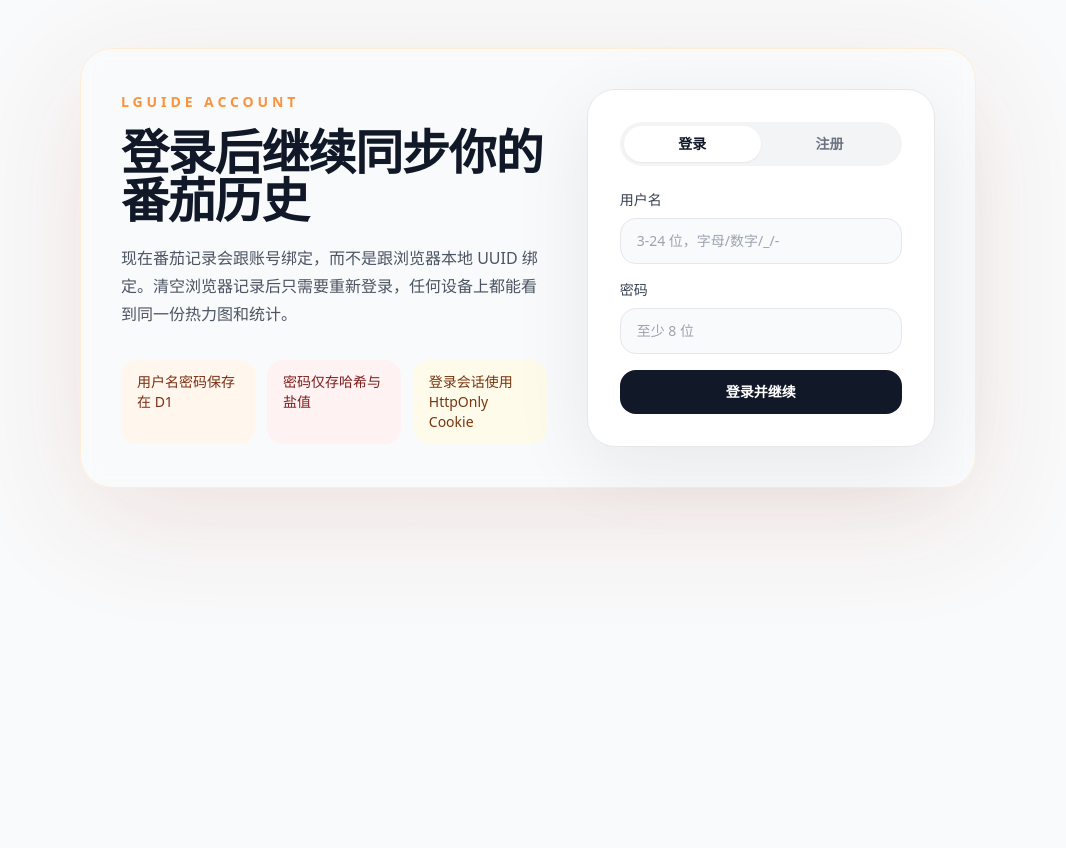
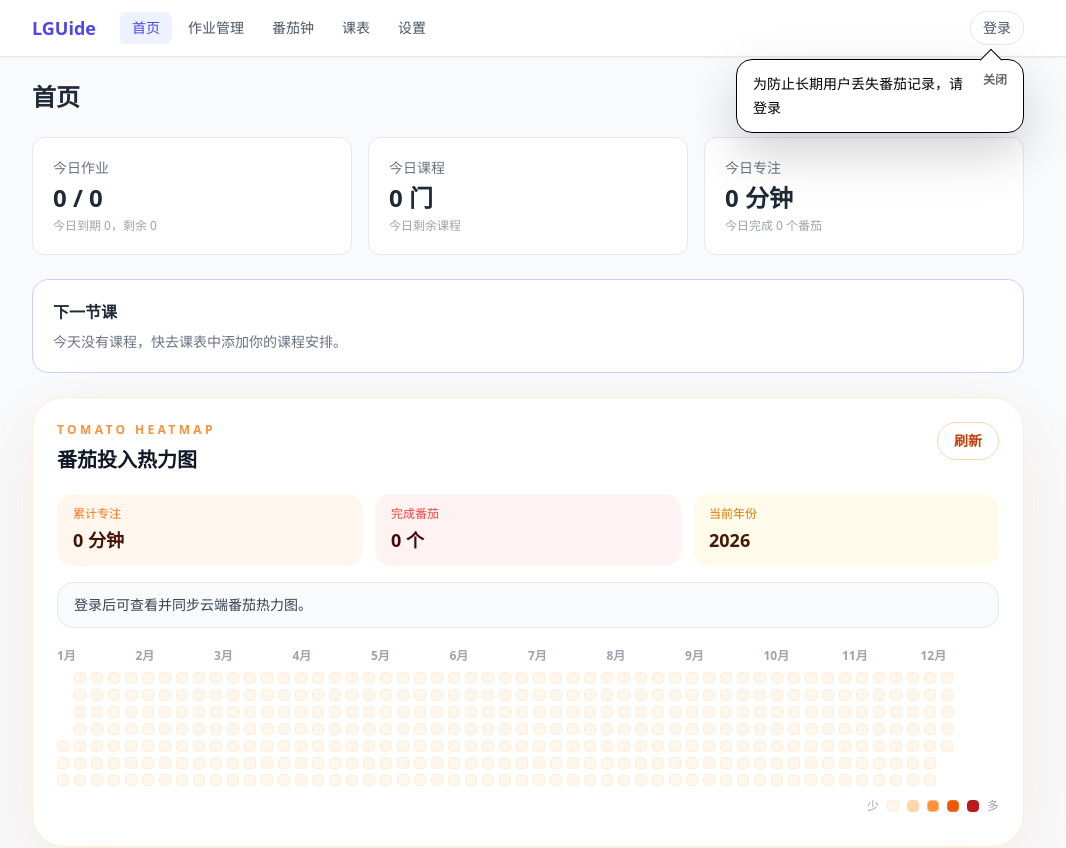
Before and after one commit to W111aaam/LGUide, a React (Vite) app: page / in a window 1280 px wide. Shown: the top 848 px of the page, without its empty margins (112-1178 px from the left). Before the commit the page ends 800 px from the top, so only its background shows below. Built offline with nearby package versions, Linux system fonts and the light colour scheme; no server answers.

Commit message:
D1-login-v2

```diff
--- a/src/components/Auth/AuthGate.jsx
+++ b/src/components/Auth/AuthGate.jsx
@@ -1,7 +1,7 @@
-import { useState } from 'react'
+import { useEffect, useState } from 'react'
 import { useAuth } from '../../context/AuthContext'
 
-function AuthGate() {
+function AuthGate({ isOpen, onClose }) {
   const { login, register } = useAuth()
   const [mode, setMode] = useState('login')
   const [username, setUsername] = useState('')
@@ -9,6 +9,18 @@ function AuthGate() {
   const [confirmPassword, setConfirmPassword] = useState('')
   const [error, setError] = useState('')
   const [isSubmitting, setIsSubmitting] = useState(false)
+  const [isBouncing, setIsBouncing] = useState(false)
+
+  useEffect(() => {
+    if (!isOpen) {
+      setError('')
+      setIsSubmitting(false)
+    }
+  }, [isOpen])
+
+  if (!isOpen) {
+    return null
+  }
 
   async function handleSubmit(event) {
     event.preventDefault()
@@ -26,6 +38,7 @@ function AuthGate() {
       } else {
         await register({ username, password })
       }
+      onClose()
     } catch (submitError) {
       setError(submitError.message || '认证失败')
     } finally {
@@ -34,23 +47,41 @@ function AuthGate() {
   }
 
   return (
-    <div className="min-h-screen bg-[radial-gradient(circle_at_top,#fff2e6,transparent_50%),linear-gradient(180deg,#fffaf4_0%,#fff 46%,#f7f7fb_100%)] px-4 py-12">
-      <div className="mx-auto max-w-4xl rounded-[2rem] border border-orange-100 bg-white/92 p-6 shadow-[0_30px_120px_rgba(154,52,18,0.12)] backdrop-blur sm:p-10">
-        <div className="grid gap-10 lg:grid-cols-[1.1fr_0.9fr] lg:items-center">
-          <div>
-            <p className="text-sm font-bold uppercase tracking-[0.28em] text-orange-400">LGUide Account</p>
-            <h1 className="mt-4 text-4xl font-black tracking-tight text-gray-900 sm:text-5xl">登录后继续同步你的番茄历史</h1>
-            <p className="mt-5 max-w-xl text-base leading-7 text-gray-600">
-              现在番茄记录会跟账号绑定，而不是跟浏览器本地 UUID 绑定。清空浏览器记录后只需要重新登录，任何设备上都能看到同一份热力图和统计。
-            </p>
-            <div className="mt-8 grid gap-3 sm:grid-cols-3">
-              <div className="rounded-2xl bg-orange-50 px-4 py-3 text-sm text-orange-900">用户名密码保存在 D1</div>
-              <div className="rounded-2xl bg-red-50 px-4 py-3 text-sm text-red-900">密码仅存哈希与盐值</div>
-              <div className="rounded-2xl bg-amber-50 px-4 py-3 text-sm text-amber-900">登录会话使用 HttpOnly Cookie</div>
-            </div>
+    <div className="fixed inset-0 z-40 flex items-center justify-center bg-black/30 px-4 py-8 backdrop-blur-sm" onClick={onClose}>
+      <div
+        className="w-full max-w-4xl rounded-[2rem] border border-gray-200 bg-white p-6 shadow-[0_30px_120px_rgba(0,0,0,0.18)] sm:p-8"
+        onClick={event => event.stopPropagation()}
+      >
+        <div className="grid gap-10 lg:grid-cols-[1fr_0.92fr] lg:items-center">
+          <div className="flex flex-col items-center justify-center rounded-[1.75rem] border border-gray-200 bg-[radial-gradient(circle_at_top,#fff0df,transparent_58%),linear-gradient(180deg,#fffdf9_0%,#fff5ea_100%)] px-6 py-10 text-center">
+            <button
+              type="button"
+              onClick={() => setIsBouncing(true)}
+              onAnimationEnd={() => setIsBouncing(false)}
+              className={`auth-tomato relative text-[7rem] leading-none drop-shadow-[0_18px_26px_rgba(154,52,18,0.24)] ${isBouncing ? 'is-bouncing' : ''}`}
+              aria-label="点击番茄"
+            >
+              🍅
+            </button>
+            <h2 className="mt-5 text-3xl font-black tracking-tight text-black sm:text-4xl">登录后同步番茄记录</h2>
+            <p className="mt-3 text-sm leading-7 text-gray-600">点一下番茄，再登录或注册。</p>
           </div>
 
           <div className="rounded-[1.75rem] border border-gray-200 bg-white p-6 shadow-[0_20px_80px_rgba(15,23,42,0.08)] sm:p-8">
+            <div className="mb-4 flex items-center justify-between gap-4">
+              <div>
+                <p className="text-xs font-bold uppercase tracking-[0.24em] text-gray-400">Account</p>
+                <h3 className="mt-2 text-2xl font-black text-black">登录 / 注册</h3>
+              </div>
+              <button
+                type="button"
+                onClick={onClose}
+                className="rounded-full border border-gray-200 px-3 py-1.5 text-sm font-medium text-gray-500 transition-colors hover:bg-gray-100 hover:text-black"
+              >
+                关闭
+              </button>
+            </div>
+
             <div className="grid grid-cols-2 rounded-full bg-gray-100 p-1 text-sm font-semibold text-gray-500">
               <button
                 type="button"
@@ -126,7 +157,7 @@ function AuthGate() {
                 disabled={isSubmitting}
                 className="w-full rounded-2xl bg-gray-900 px-4 py-3 text-sm font-semibold text-white transition-colors hover:bg-gray-800 disabled:cursor-not-allowed disabled:bg-gray-400"
               >
-                {isSubmitting ? '提交中...' : mode === 'login' ? '登录并继续' : '创建账号并继续'}
+                {isSubmitting ? '提交中...' : mode === 'login' ? '登录' : '创建账号'}
               </button>
             </form>
           </div>
--- a/src/components/Layout/AppLayout.jsx
+++ b/src/components/Layout/AppLayout.jsx
@@ -1,29 +1,26 @@
+import { useState } from 'react'
 import { Outlet } from 'react-router-dom'
 import AuthGate from '../Auth/AuthGate'
 import { useAuth } from '../../context/AuthContext'
 import NavBar from './NavBar'
 
 function AppLayout() {
-  const { isLoading, user } = useAuth()
-
-  if (isLoading) {
-    return (
-      <div className="flex min-h-screen items-center justify-center bg-gray-50 text-sm font-medium text-gray-500 dark:bg-slate-950 dark:text-slate-400">
-        正在恢复登录状态...
-      </div>
-    )
-  }
-
-  if (!user) {
-    return <AuthGate />
-  }
+  const { isLoading } = useAuth()
+  const [isAuthOpen, setIsAuthOpen] = useState(false)
 
   return (
     <div className="min-h-screen bg-gray-50 transition-colors duration-300 dark:bg-slate-950">
-      <NavBar />
+      <NavBar
+        authReady={!isLoading}
+        onOpenAuth={() => setIsAuthOpen(true)}
+      />
       <main className="max-w-5xl mx-auto px-4 py-6">
         <Outlet />
       </main>
+      <AuthGate
+        isOpen={isAuthOpen}
+        onClose={() => setIsAuthOpen(false)}
+      />
     </div>
   )
 }
--- a/src/components/Layout/NavBar.jsx
+++ b/src/components/Layout/NavBar.jsx
@@ -1,5 +1,9 @@
+import { useEffect, useState } from 'react'
 import { NavLink } from 'react-router-dom'
 import { useAuth } from '../../context/AuthContext'
+import { load, save } from '../../utils/storage'
+
+const LOGIN_HINT_KEY = 'authLoginHintDismissed'
 
 const navItems = [
   { to: '/', label: '首页', end: true },
@@ -9,8 +13,32 @@ const navItems = [
   { to: '/settings', label: '设置' },
 ]
 
-function NavBar() {
+function NavBar({ authReady, onOpenAuth }) {
   const { logout, user } = useAuth()
+  const [showLoginHint, setShowLoginHint] = useState(false)
+
+  useEffect(() => {
+    if (!authReady) {
+      return
+    }
+
+    setShowLoginHint(!user && !load(LOGIN_HINT_KEY, false))
+  }, [authReady, user])
+
+  function dismissLoginHint() {
+    setShowLoginHint(false)
+    save(LOGIN_HINT_KEY, true)
+  }
+
+  function handleAuthButtonClick() {
+    if (user) {
+      logout()
+      return
+    }
+
+    dismissLoginHint()
+    onOpenAuth()
+  }
 
   return (
     <header className="bg-white border-b border-gray-200 shadow-sm transition-colors duration-300 dark:border-slate-800 dark:bg-slate-950/92">
@@ -38,17 +66,37 @@ function NavBar() {
             </nav>
           </div>
 
-          <div className="flex items-center gap-3">
+          <div className="relative flex items-center gap-3">
+            {user && (
               <span className="rounded-full bg-gray-100 px-3 py-1 text-xs font-semibold text-gray-600 dark:bg-slate-900 dark:text-slate-300">
-              {user?.username}
+                {user.username}
               </span>
+            )}
             <button
               type="button"
-              onClick={logout}
+              onClick={handleAuthButtonClick}
+              disabled={!authReady}
               className="rounded-full border border-gray-200 px-3 py-1.5 text-sm font-medium text-gray-600 transition-colors hover:bg-gray-100 hover:text-gray-900 dark:border-slate-700 dark:text-slate-300 dark:hover:bg-slate-900 dark:hover:text-white"
             >
-              退出登录
+              {user ? '退出登录' : authReady ? '登录' : '加载中...'}
             </button>
+
+            {showLoginHint && (
+              <div className="absolute right-0 top-[calc(100%+14px)] z-20 w-72 rounded-2xl border border-black bg-white px-4 py-3 text-sm text-black shadow-[0_20px_50px_rgba(0,0,0,0.18)] dark:border-slate-700 dark:bg-white dark:text-black">
+                <div className="absolute -top-2 right-6 h-4 w-4 rotate-45 border-l border-t border-black bg-white dark:border-slate-700" />
+                <div className="flex items-start justify-between gap-3">
+                  <p className="leading-6">为防止长期用户丢失番茄记录，请登录</p>
+                  <button
+                    type="button"
+                    onClick={dismissLoginHint}
+                    className="shrink-0 text-xs font-semibold text-black/60 transition-colors hover:text-black"
+                    aria-label="关闭登录提示"
+                  >
+                    关闭
+                  </button>
+                </div>
+              </div>
+            )}
           </div>
         </div>
       </div>
--- a/src/components/PomodoroHeatmap.jsx
+++ b/src/components/PomodoroHeatmap.jsx
@@ -1,4 +1,5 @@
 import { useCallback, useEffect, useState } from 'react'
+import { useAuth } from '../context/AuthContext'
 import {
   fetchPomodoroHeatmap,
   fetchPomodoroStats,
@@ -32,6 +33,7 @@ function formatDuration(seconds) {
 }
 
 function PomodoroHeatmap() {
+  const { user } = useAuth()
   const [days, setDays] = useState([])
   const [stats, setStats] = useState(null)
   const [error, setError] = useState('')
@@ -39,6 +41,14 @@ function PomodoroHeatmap() {
   const year = new Date().getFullYear()
 
   const refreshHistory = useCallback(async () => {
+    if (!user) {
+      setDays([])
+      setStats(null)
+      setError('')
+      setIsLoading(false)
+      return
+    }
+
     setIsLoading(true)
     try {
       const [heatmap, remoteStats] = await Promise.all([
@@ -53,7 +63,7 @@ function PomodoroHeatmap() {
     } finally {
       setIsLoading(false)
     }
-  }, [year])
+  }, [user, year])
 
   useEffect(() => {
     refreshHistory()
@@ -116,6 +126,12 @@ function PomodoroHeatmap() {
         </div>
       </div>
 
+      {!user && (
+        <div className="mt-4 rounded-2xl border border-gray-200 bg-gray-50 px-4 py-3 text-sm text-gray-700 dark:border-slate-700 dark:bg-slate-950 dark:text-slate-300">
+          登录后可查看并同步云端番茄热力图。
+        </div>
+      )}
+
       {error && (
         <div className="mt-4 rounded-2xl border border-amber-200 bg-amber-50 px-4 py-3 text-sm text-amber-800 dark:border-amber-400/30 dark:bg-amber-400/10 dark:text-amber-200">
           暂时连不上 Cloudflare D1，页面会继续使用本地番茄计数：{error}
--- a/src/pages/Pomodoro/index.jsx
+++ b/src/pages/Pomodoro/index.jsx
@@ -1,5 +1,6 @@
 import { useEffect, useRef, useState } from 'react'
 import { forceCollide, forceSimulation } from 'd3-force'
+import { useAuth } from '../../context/AuthContext'
 import { load, save } from '../../utils/storage'
 import { savePomodoroSession } from '../../utils/pomodoroApi'
 
@@ -185,6 +186,7 @@ function loadTodayCount() {
 // ---- 主组件 ----
 
 function Pomodoro() {
+  const { user } = useAuth()
   const [focusMinutes] = useState(() =>
     normalizeFocusMinutes(load(FOCUS_MINUTES_KEY, DEFAULT_FOCUS_MINUTES)),
   )
@@ -308,12 +310,14 @@ function Pomodoro() {
         save(STATS_KEY, { date: getTodayStr(), count: next })
         return next
       })
+      if (user) {
         savePomodoroSession({
           startedAt: startedAt.toISOString(),
           endedAt: endedAt.toISOString(),
           durationSeconds: focusMinutes * 60,
         })
           .catch(error => showNotification(`番茄已完成，但云端保存失败：${error.message || '未知错误'}`))
+      }
       setMode('break')
       setTimeLeft(BREAK_MINUTES * 60)
       showNotification('专注结束！去休息 5 分钟吧')
@@ -323,7 +327,7 @@ function Pomodoro() {
       setTimeLeft(focusMinutes * 60)
       showNotification('休息结束！开始下一个番茄')
     }
-  }, [timeLeft, status, mode, focusMinutes])
+  }, [timeLeft, status, mode, focusMinutes, user])
 
   function showNotification(msg) {
     setNotification(msg)
--- a/src/pages/Schedule/index.jsx
+++ b/src/pages/Schedule/index.jsx
@@ -343,13 +343,13 @@ function Schedule() {
                 onClick={() => zipInputRef.current?.click()}
                 className="text-sm text-indigo-600 hover:text-indigo-800 border border-indigo-200 hover:border-indigo-400 px-4 py-1.5 rounded-lg transition-colors"
               >
-                从文件导入
+                导入 sis 系统下载的 ICS zip
               </button>
               <button
                 onClick={() => setShowForm(true)}
                 className="text-sm bg-indigo-600 hover:bg-indigo-700 text-white px-4 py-1.5 rounded-lg transition-colors"
               >
-                添加课程
+                手动添加课程
               </button>
             </div>
           )}
```
Also changed, not shown: src/index.css (+34 -0 lines), src/pages/Dashboard/index.jsx (+6 -1 lines), src/utils/pomodoroApi.js (+10 -1 lines), 1 other file (tests, documents, lock files or other folders). Lines whose indentation alone changed are shown as unchanged.
